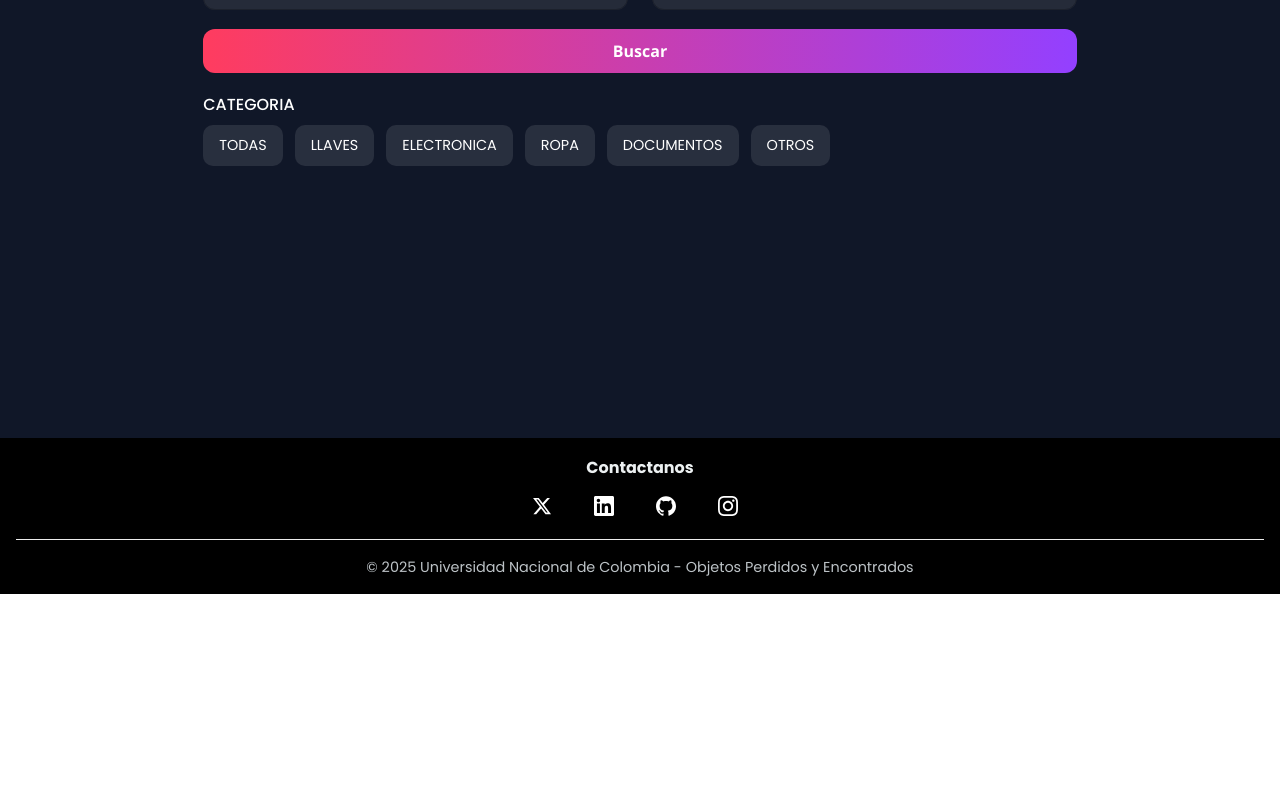
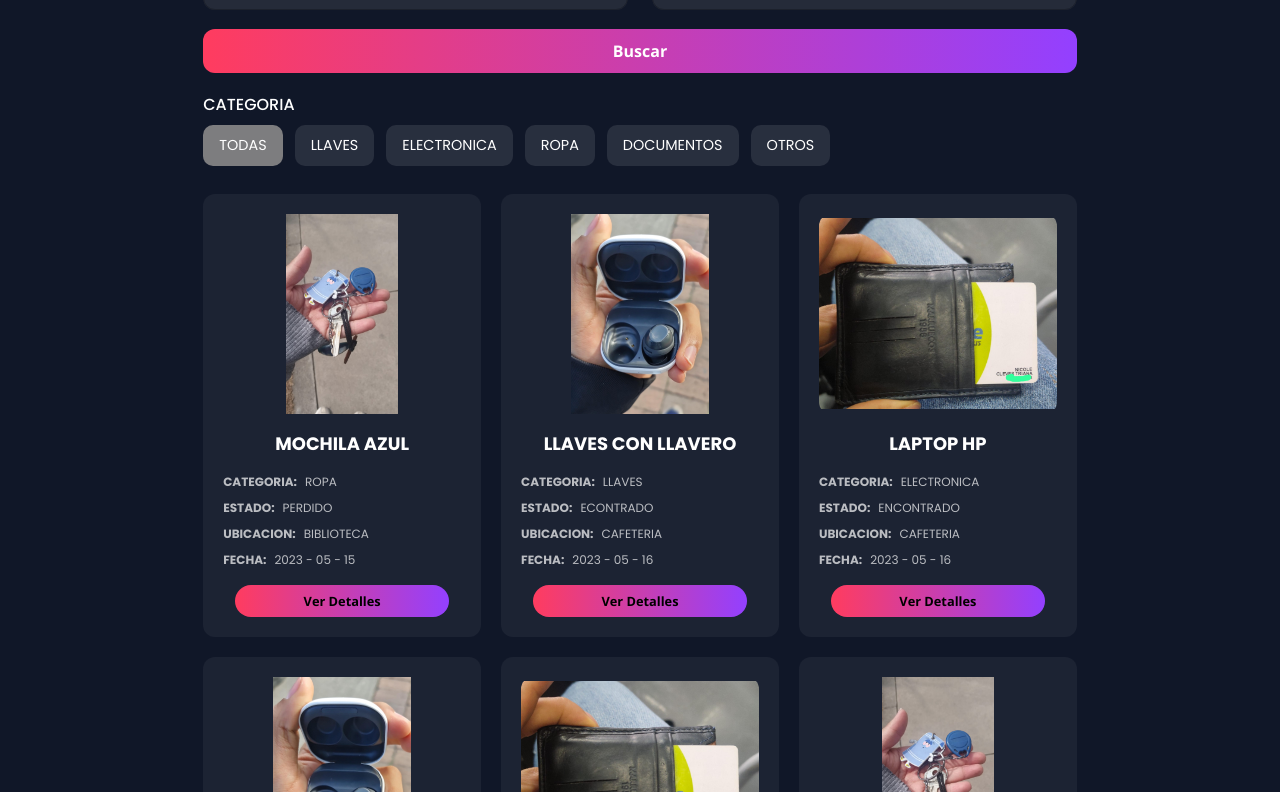
Before and after one commit to SergioR-02/Software_Engineering, a React (Vite) app in the folder Proyecto/frontend/: page /searchReports in a window 1280 px wide. Shown: the part 348-1140 px from the top of the page. Before the commit the page ends 942 px from the top, so only its background shows below. Built offline with nearby package versions, Linux system fonts and the light colour scheme.

Commit message:
creacion de objetos para la pantalla de busqueda, uso de grid responsive

```diff
--- a/Proyecto/frontend/src/atoms/mainButton/MainButton.scss
+++ b/Proyecto/frontend/src/atoms/mainButton/MainButton.scss
@@ -1,3 +1,6 @@
 .mainButton{
     background: linear-gradient(90deg, #ff3c5f 0%, #9340ff 100%);
+    &:hover {
+        background: linear-gradient(90deg, #fd002e 0%, #6f00ff 100%);
+    }
 }
--- /dev/null
+++ b/Proyecto/frontend/src/molecules/itemCard/ItemCard.jsx
@@ -0,0 +1,38 @@
+import MainButton from "../../atoms/mainButton/MainButton";
+import "./ItemCard.scss";
+
+
+
+const ItemCard = ({ id, title, category, status, location, date, imageUrl, onViewDetails }) => {
+  return (
+    <div className="item-card">
+      <img src={imageUrl || "../../Icons/Default_Icon.svg"} alt={title} className="item-card__image" />
+      <h3 className="item-card__title">{title}</h3>
+      <div className="item-card__details">
+        <div className="item-card__detail">
+          <span className="item-card__detail-label">CATEGORIA:</span>
+          <span>{category}</span>
+        </div>
+        <div className="item-card__detail">
+          <span className="item-card__detail-label">ESTADO:</span>
+          <span>{status}</span>
+        </div>
+        <div className="item-card__detail">
+          <span className="item-card__detail-label">UBICACION:</span>
+          <span>{location}</span>
+        </div>
+        <div className="item-card__detail">
+          <span className="item-card__detail-label">FECHA: </span>
+          <span>{date}</span>
+        </div>
+      </div>
+      <MainButton
+        text='Ver Detalles'
+        onClick={() => {}}
+        className='item-card__button'
+      />
+    </div>
+  )
+}
+
+export default ItemCard;
--- /dev/null
+++ b/Proyecto/frontend/src/molecules/itemCard/ItemCard.scss
@@ -0,0 +1,48 @@
+.item-card {
+  background: rgba(255, 255, 255, 0.05);
+  border-radius: 12px;
+  padding: 20px;
+  display: flex;
+  flex-direction: column;
+  gap: 16px;
+
+  &__image {
+    width: 100%;
+    height: 200px;
+    object-fit: contain;
+    border-radius: 12px;
+  }
+
+  &__title {
+    font-size: 18px;
+    color: white;
+    text-align: center;
+  }
+
+  &__details {
+    font-size: 12px;
+    color: rgba(255, 255, 255, 0.7);
+    display: grid;
+    gap: 8px;
+  }
+
+  &__detail {
+    display: flex;
+    justify-content: start;
+    gap: 8px;
+  }
+
+  &__detail-label {
+    font-weight: bold;
+  }
+
+  &__button{
+    width: 90%;
+    height: 2rem;
+    border-radius: 2.75rem;
+    font-size: 0.8rem;
+    font-weight: bold;
+    font-family: var(--font-open-sans);
+    align-self: center;
+  }
+}
--- a/Proyecto/frontend/src/organisms/lostFound/LostFound.jsx
+++ b/Proyecto/frontend/src/organisms/lostFound/LostFound.jsx
@@ -1,21 +1,111 @@
 import './LostFound.scss';
 import BasicLayout from "../../templates/layout/BasicLayout";
 import SearchForm from "../searchForm/SearchForm";
+import ItemCard from "../../molecules/itemCard/ItemCard";
+import { useState } from 'react';
 
 const categories = ["TODAS", "LLAVES", "ELECTRONICA", "ROPA", "DOCUMENTOS", "OTROS"]
 
+const items = [
+  {
+    id: "1",
+    title: "MOCHILA AZUL",
+    category: "ROPA",
+    status: "PERDIDO",
+    location: "BIBLIOTECA",
+    date: "2023 - 05 - 15",
+    imageUrl: "../../../public/llaves.jpg",
+  },
+  {
+    id: "2",
+    title: "LLAVES CON LLAVERO",
+    category: "LLAVES",
+    status: "ECONTRADO",
+    location: "CAFETERIA",
+    date: "2023 - 05 - 16",
+    imageUrl: "../../../public/audifonos.jpg",
+  },
+  {
+    id: "3",
+    title: "LAPTOP HP",
+    category: "ELECTRONICA",
+    status: "ENCONTRADO",
+    location: "CAFETERIA",
+    date: "2023 - 05 - 16",
+    imageUrl: "../../../public/tarjeta.jpg",
+  },
+  {
+    id: "2",
+    title: "LLAVES CON LLAVERO",
+    category: "LLAVES",
+    status: "ECONTRADO",
+    location: "CAFETERIA",
+    date: "2023 - 05 - 16",
+    imageUrl: "../../../public/audifonos.jpg",
+  },
+  {
+    id: "3",
+    title: "LAPTOP HP",
+    category: "ELECTRONICA",
+    status: "ENCONTRADO",
+    location: "CAFETERIA",
+    date: "2023 - 05 - 16",
+    imageUrl: "../../../public/tarjeta.jpg",
+  },
+  {
+    id: "1",
+    title: "MOCHILA AZUL",
+    category: "ROPA",
+    status: "PERDIDO",
+    location: "BIBLIOTECA",
+    date: "2023 - 05 - 15",
+    imageUrl: "../../../public/llaves.jpg",
+  },
+  {
+    id: "2",
+    title: "LLAVES CON LLAVERO",
+    category: "LLAVES",
+    status: "ECONTRADO",
+    location: "CAFETERIA",
+    date: "2023 - 05 - 16",
+    imageUrl: "../../../public/audifonos.jpg",
+  },
+]
+
 const LostFound = () => {
+  const [selectedCategory, setSelectedCategory] = useState("TODAS");
+
+  const handleCategoryClick = (category) => {
+    setSelectedCategory(category)
+  }
+
+  const handleViewDetails = (id) => {
+    console.log(`Ver detalles del objeto con ID: ${id}`)
+    // Aquí puedes implementar la lógica para mostrar los detalles del objeto
+  }
+
+  const filteredItems =
+    selectedCategory === "TODAS" ? items : items.filter((item) => item.category === selectedCategory)
+
   return (
     <BasicLayout>
       <div className='lost-found'>
         <h1 className='report-form__title'>Buscar Objeto</h1>
         <SearchForm />
+
         <label  className="lost-found__label">CATEGORIA</label>
         <div className='lost-found__categories'>
           {categories.map((category) => (
-            <button key={category} className='lost-found__categoryButton'>
+            <button key={category}
+              className={`lost-found__categoryButton ${selectedCategory === category ? 'lost-found__categoryButton--active' : ''}`}
+              onClick={() => handleCategoryClick(category)}>
               {category}
             </button>
+          ))}
+        </div>
+        <div className='lost-found__grid'>
+          {filteredItems.map((item) => (
+            <ItemCard key={item.id} {...item} onViewDetails={handleViewDetails} />
           ))}
         </div>
       </div>
--- a/Proyecto/frontend/src/organisms/lostFound/LostFound.scss
+++ b/Proyecto/frontend/src/organisms/lostFound/LostFound.scss
@@ -39,6 +39,18 @@
     &:hover {
       background: rgba(255, 255, 255, 0.2);
     }
+
+    &--active {
+      background: #8f8e8edc;
+    }
+  }
+
+  &__grid {
+    width: 100%;
+    display: grid;
+    grid-template-columns: repeat(auto-fill, minmax(250px, 1fr));
+    gap: 20px;
+    padding: 20px 0;
   }
 
 
```
